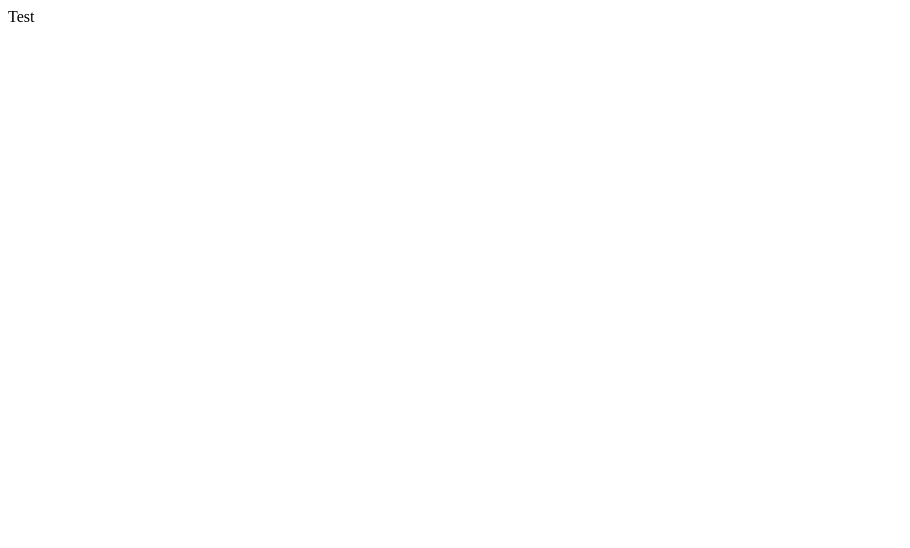
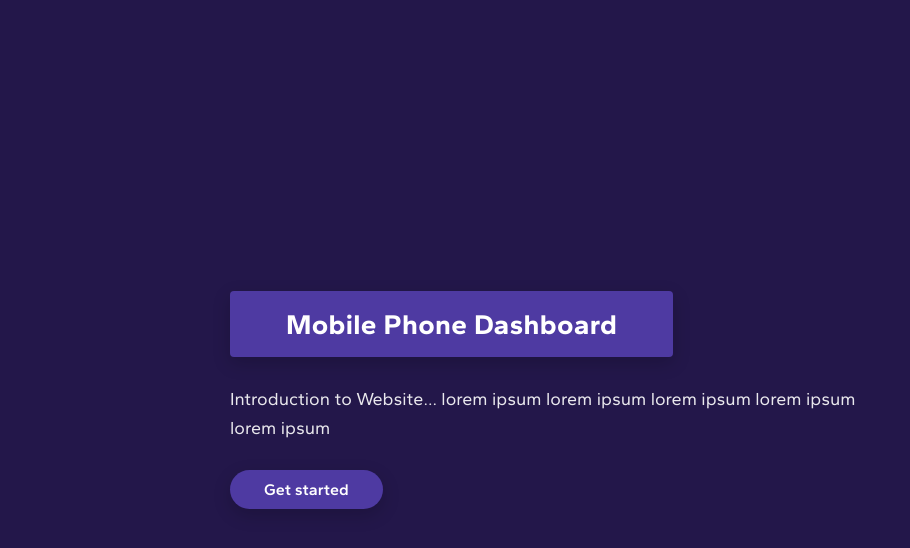
Before and after one commit to justrazael/DV03--35, a plain HTML site: page index.html in a window 1280 px wide. Shown: the whole page, without its empty margins (0-910 px from the left). Drawn offline with Linux system fonts and the light colour scheme.

Commit message:
Added start/index and css

```diff
--- /dev/null
+++ b/css/index-style.css
@@ -0,0 +1,78 @@
+:root{
+  --page-bg: #23174A;
+  --accent: #4E3AA2;
+  --text: #ffffff;
+  --muted: rgba(255,255,255,0.90);
+}
+
+*{box-sizing:border-box;margin:0;padding:0}
+html,body{height:100%}
+body{
+  background:var(--page-bg);
+  font-family: 'Gantari', sans-serif;
+  color:var(--text);
+  display:flex;
+  align-items:center;
+  justify-content:center;
+  padding:40px;
+}
+
+/* Center container */
+.home-container{
+  width:100%;
+  display:flex;
+  align-items:center;
+  justify-content:center;
+}
+
+/* Welcome box constrains the content width and positions text */
+.welcome-box{
+  max-width:820px;
+  width:100%;
+  text-align:left;
+}
+
+/* The purple banner behind the heading */
+.home-banner{
+  display:inline-block;
+  background:var(--accent);
+  color:var(--text);
+  padding:16px 56px;
+  font-size:28px;
+  font-weight:700;
+  border-radius:4px;
+  letter-spacing:0.3px;
+  box-shadow: 0 6px 18px rgba(0,0,0,0.18);
+}
+
+/* Intro paragraph styling */
+.home-intro{
+  margin-top:28px;
+  color:var(--muted);
+  font-size:18px;
+  line-height:1.6;
+  max-width:640px;
+}
+
+/* Get started button (pill) */
+.btn{
+  display:inline-block;
+  margin-top:28px;
+  background:var(--accent);
+  color:var(--text);
+  padding:10px 34px;
+  border-radius:999px;
+  text-decoration:none;
+  font-weight:600;
+  font-size:16px;
+  box-shadow: 0 6px 18px rgba(0,0,0,0.18);
+}
+
+/* Adjustments for smaller screens */
+@media (max-width:640px){
+  .banner{ font-size:20px; padding:12px 28px; }
+  .intro{ font-size:16px; }
+  .welcome-box{ padding:0 16px; text-align:center; }
+  .banner{ display:block; margin:0 auto; }
+  .btn{ display:inline-block; margin-left:auto; margin-right:auto; }
+}
--- a/index.html
+++ b/index.html
@@ -1 +1,21 @@
-Test
+<!DOCTYPE html>
+<html lang="en">
+<head>
+    <title>Home Dashboard</title>
+    <meta charset="utf-8">
+    <meta name="description" content="Home Website">
+    <meta name="keywords" content="HTML, CSS, JavaScript">
+    <meta name="author" content="Razael Jikos Gidiman">
+    <link rel="stylesheet" href="css/index-style.css">
+    <link href="https://fonts.googleapis.com/css2?family=Gantari:ital,wght@0,100..900;1,100..900&display=swap" rel="stylesheet">
+</head>
+<body>
+  <div class="home-container">
+    <div class="welcome-box">
+      <h1 class="home-banner">Mobile Phone Dashboard</h1>
+      <p class="home-intro">Introduction to Website... lorem ipsum lorem ipsum lorem ipsum lorem ipsum lorem ipsum</p>
+      <a class="btn" href="#">Get started</a>
+    </div>
+  </div>
+</body>
+</html>
```
Also changed, not shown: css/style.css (deleted).
